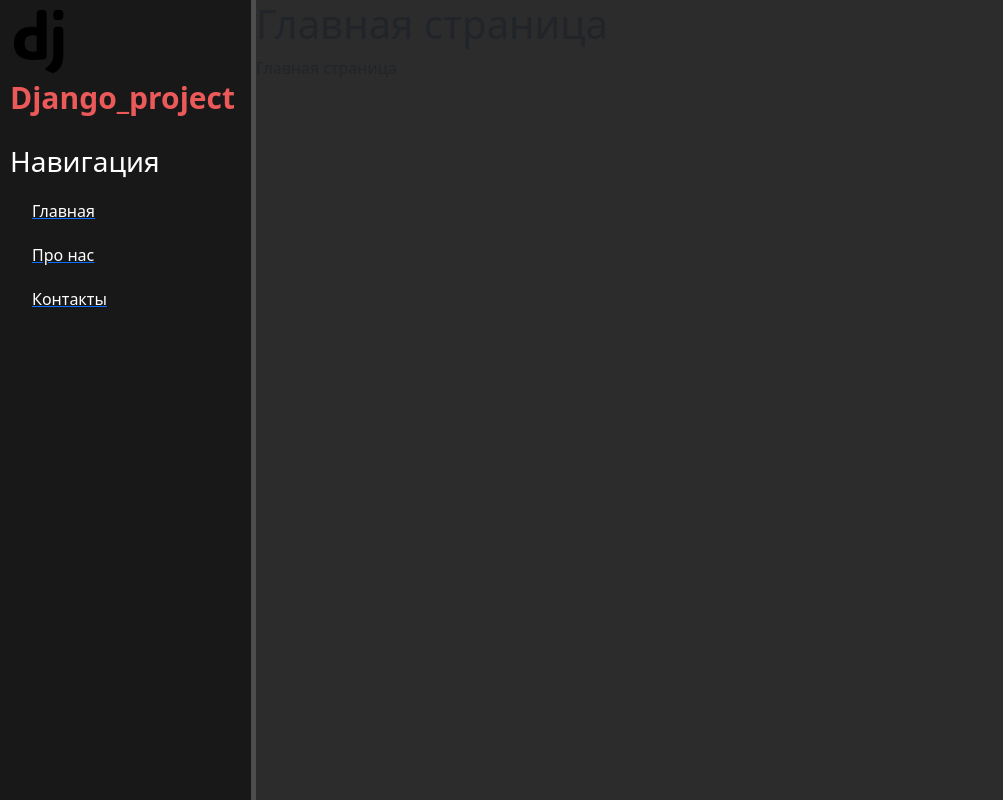
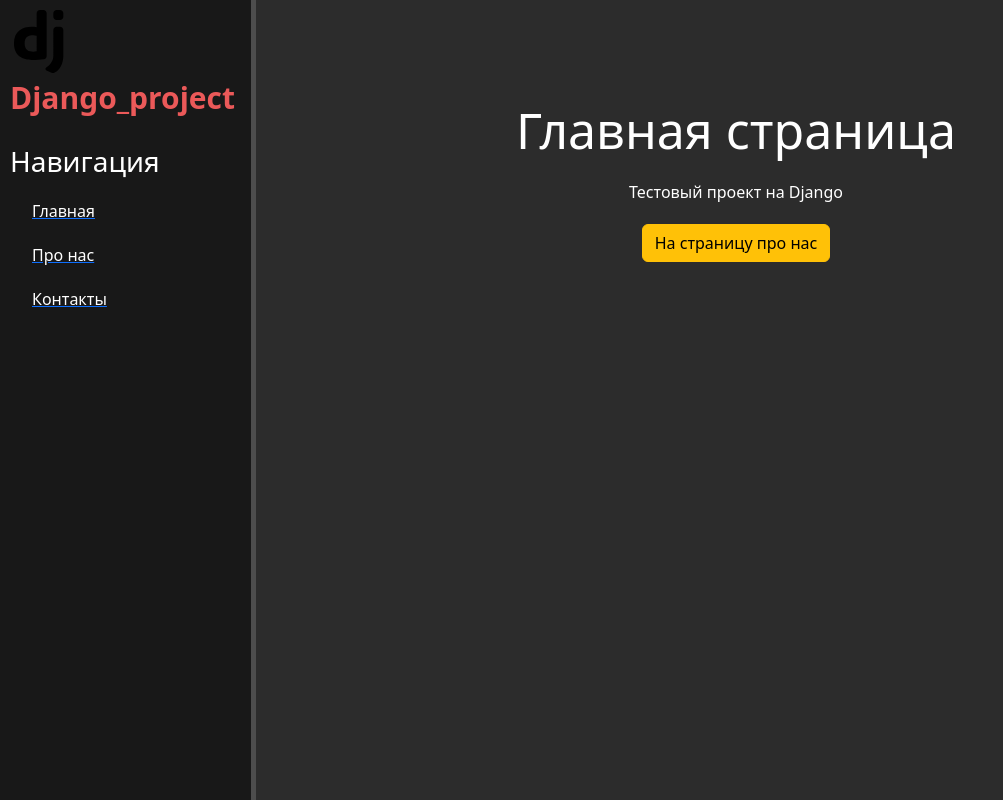
Before and after one commit to KhramovKhramov/django_web_app, a Django app: page / in a window 1280 px wide. Shown: the whole page, without its empty margins (0-1003 px from the left). Run offline with Django 4.2, Linux system fonts and the light colour scheme.

Commit message:
feature: main part of pages updated

```diff
--- a/django_project/main/templates/main/about.html
+++ b/django_project/main/templates/main/about.html
@@ -3,6 +3,9 @@
 {% block title %}Про нас{% endblock %}
 
 {% block content %}
+<div class="features">
     <h1>Про нас</h1>
-    <p>Про нас</p>
+    <p>Это все еще тестовый проект на Django</p>
+    <button class="btn btn-danger">На главную</button>
+</div>
 {% endblock %}
--- a/django_project/main/templates/main/index.html
+++ b/django_project/main/templates/main/index.html
@@ -3,6 +3,9 @@
 {% block title %}Главная страница{% endblock %}
 
 {% block content %}
-    <h1>Главная страница</h1>
-    <p>Главная страница</p>
+    <div class="features">
+        <h1>Главная страница</h1>
+        <p>Тестовый проект на Django</p>
+        <button class="btn btn-warning">На страницу про нас</button>
+    </div>
 {% endblock %}
```
